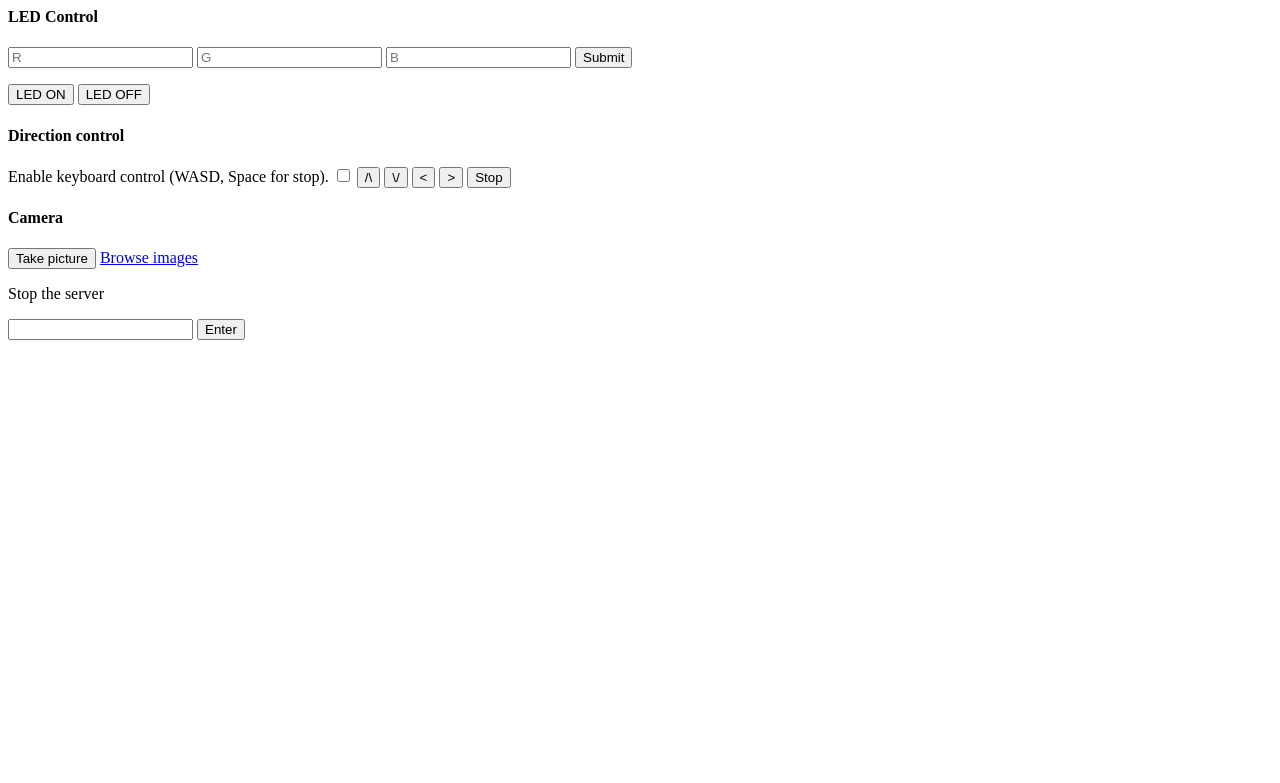
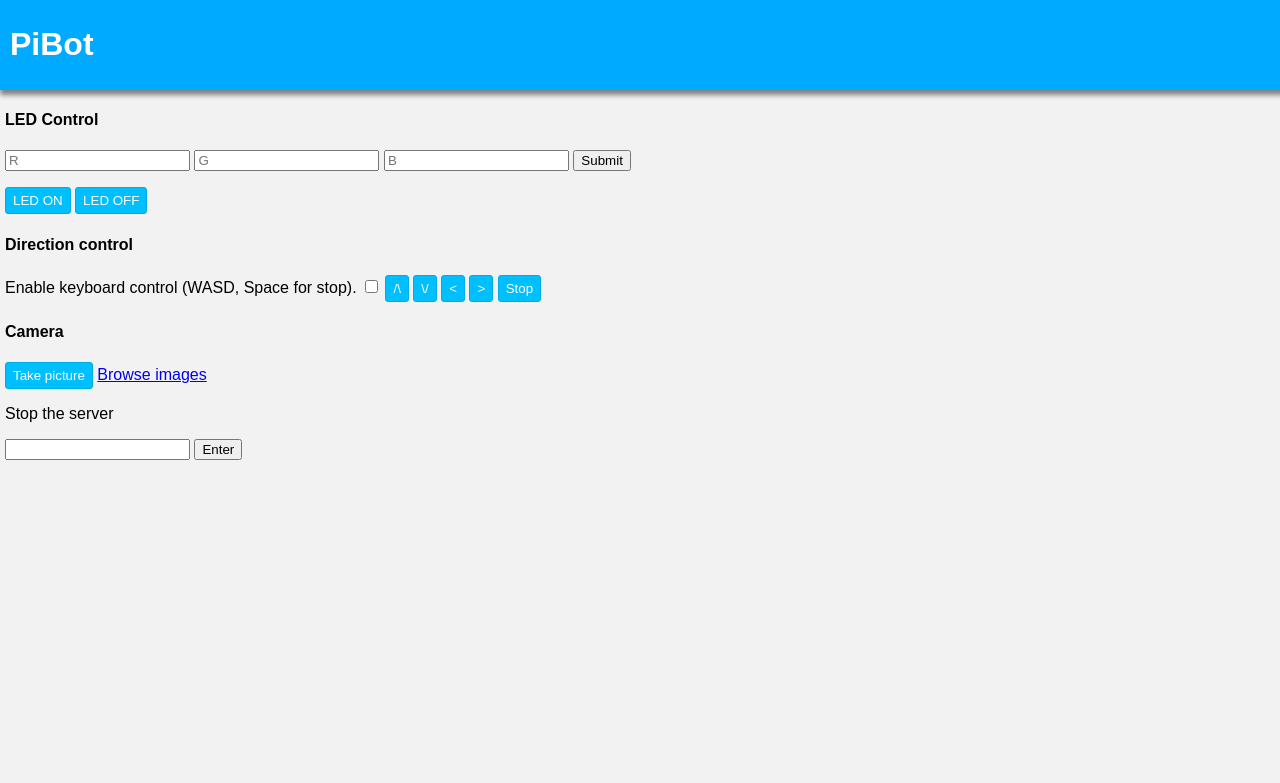
Before and after one commit to sccreeper/pibot, a Flask app: page / in a window 1280 px wide. Shown: the top 783 px of the page. Run offline with Flask 2, Linux system fonts and the light colour scheme.

Commit message:
Updated style sheet and index.html

```diff
--- /dev/null
+++ b/static/style.css
@@ -0,0 +1,34 @@
+body {
+	background-color: #f2f2f2;
+	font-family: Arial, Helvetica, sans-serif;
+	margin: 0;
+}
+
+button {
+	background-color: #00bfff;
+	padding: 5px;
+	padding-left:7px;
+	padding-right: 7px;
+	border: solid 1px #00ace6;
+	border-radius: 3px;
+	color: white;
+	outline: none;
+	margin: 0px;
+
+}
+
+#head_span h1 {
+
+	color: white;
+}
+
+#head_span {
+	background-color:  #00aaff;
+	width: 100%;
+	padding: 10px;
+	padding-top: 5px;
+	padding-bottom: 5px;
+	box-shadow: 0px 5px 5px grey;
+}
+
+#main { margin-left: 5px;}
--- a/templates/index.html
+++ b/templates/index.html
@@ -1,9 +1,18 @@
 <head>
 <title>PiBot</title>
+<!-- Script imports -->
 <script src='/static/scripts/ajax_requests.js'></script>
 <script src='/static/scripts/keyboard_control.js'></script>
+<!-- Other imports -->
+<link rel='stylesheet' href='/static/style.css'>
+</head>
+
+<div id='head_span'><h1>PiBot</h1></div>
+
+
+
+<div id='main'>
 <p id='post_request'></p>
-</head>
 
 <h4>LED Control</h4>
 
@@ -41,3 +50,5 @@
 <input type='password' name='PASS'/>
 <input type='submit' value='Enter'/>
 </form>
+
+</div>
```
Also changed, not shown: 1 other file.
